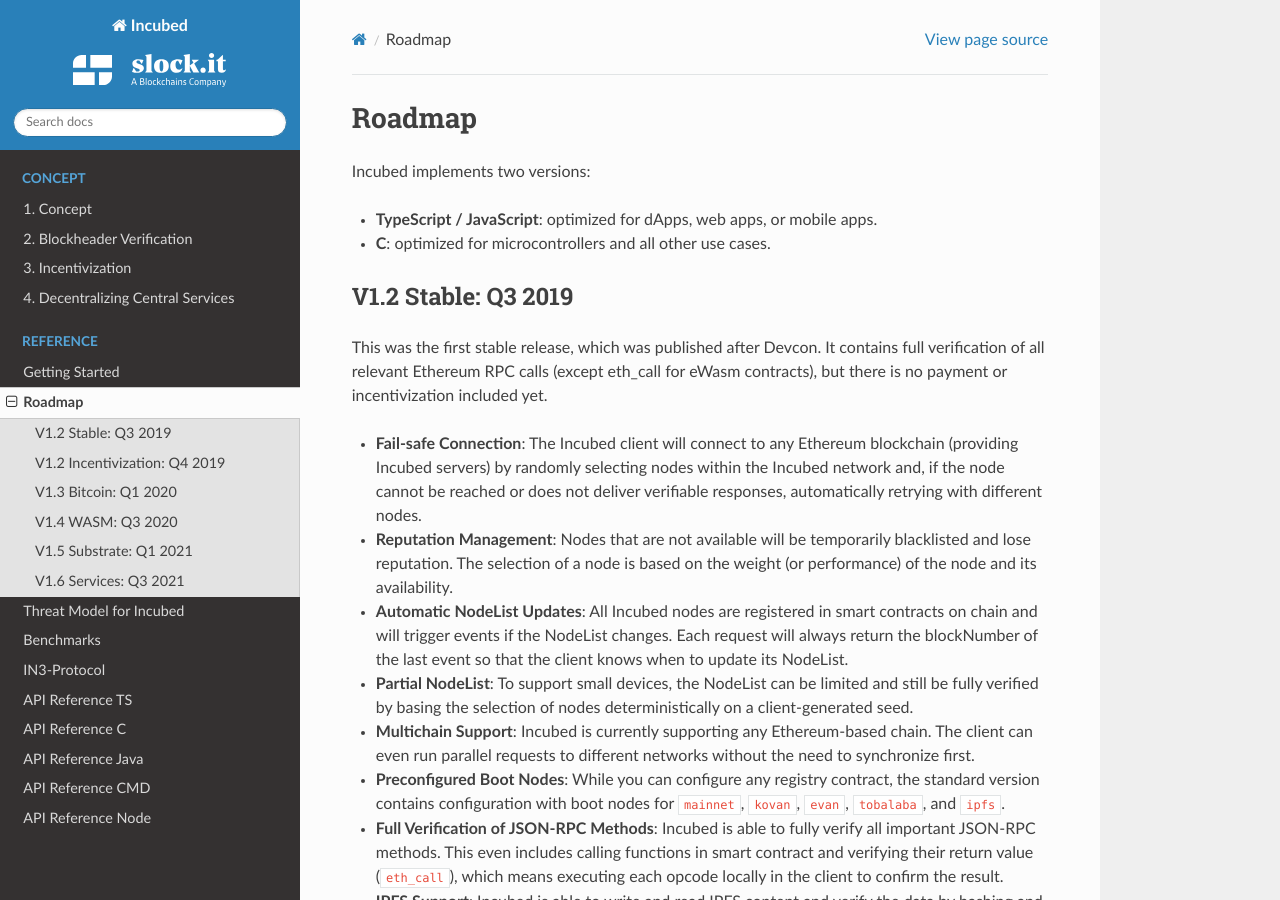
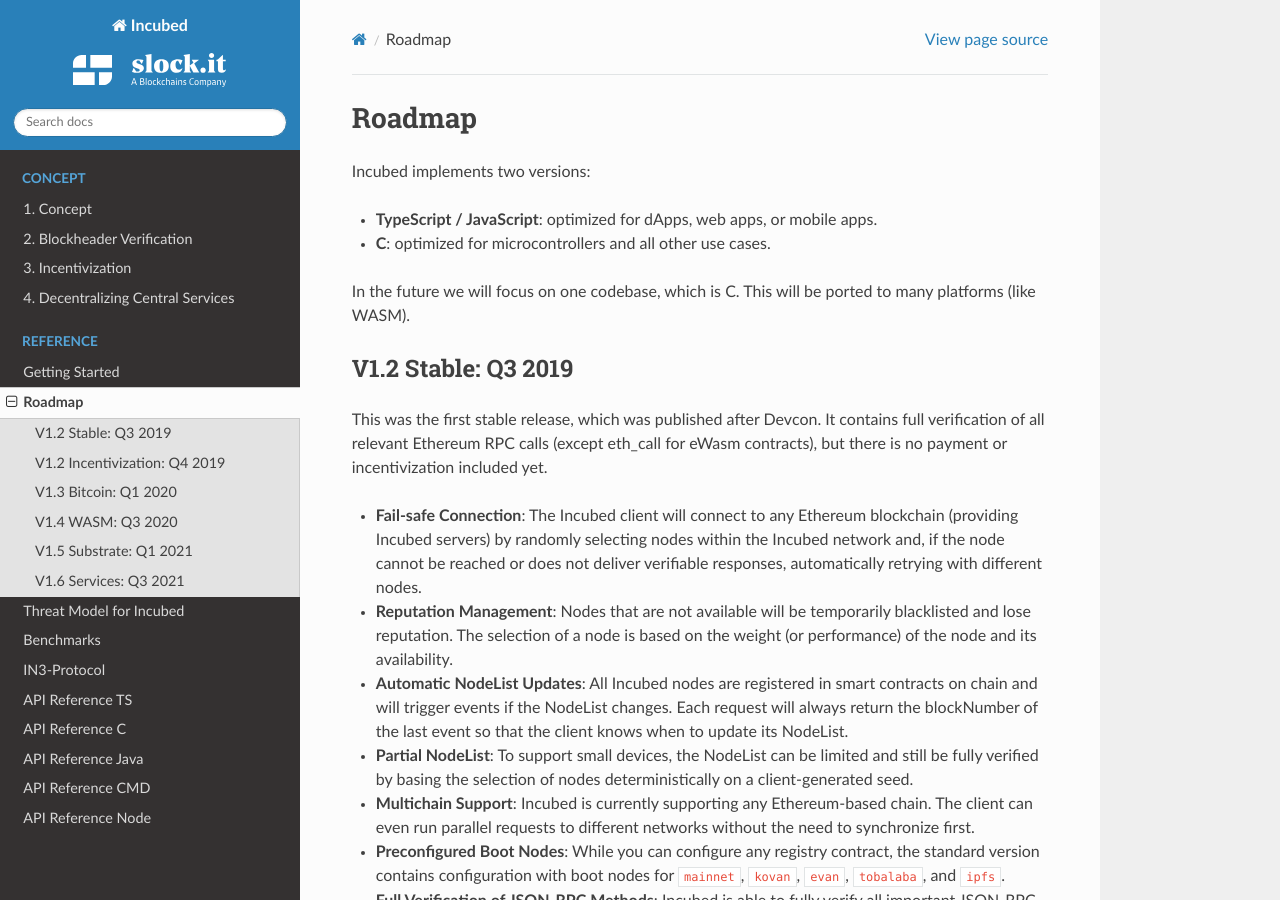
Before and after one commit to blockchainsllc/in3-docs, a Sphinx documentation site: the page built from docs/milestones.md, in a window 1280 px wide and 900 px high. Built offline with Sphinx 7.4.7 and the Read the Docs theme 2.0.0, drawn with Linux system fonts in a browser that asks for light colours.

Commit message:
Update milestones.md

```diff
--- a/docs/milestones.md
+++ b/docs/milestones.md
@@ -4,8 +4,7 @@
  - **TypeScript / JavaScript**: optimized for dApps, web apps, or mobile apps.
  - **C**: optimized for microcontrollers and all other use cases.
 
-
-
+In the future we will focus on one codebase, which is C. This will be ported to many platforms (like WASM).
 
 ## V1.2 Stable: Q3 2019
 
```
